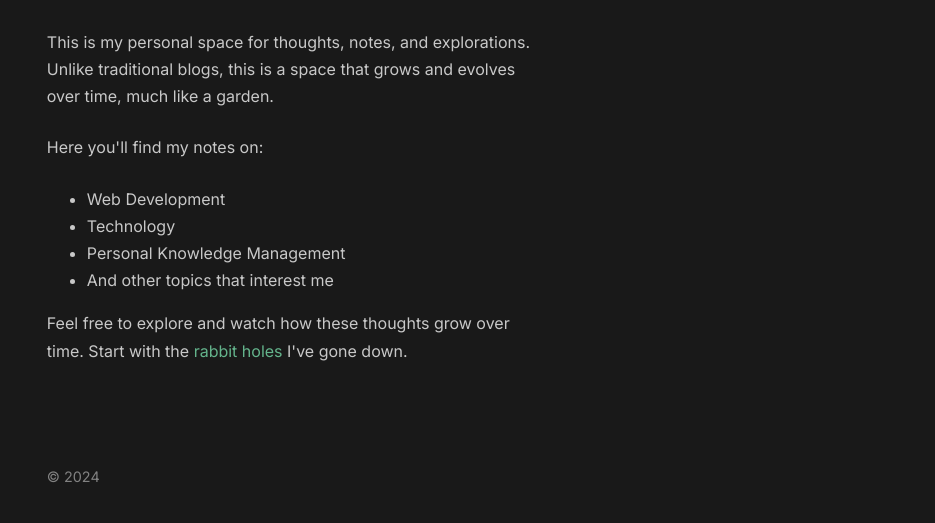
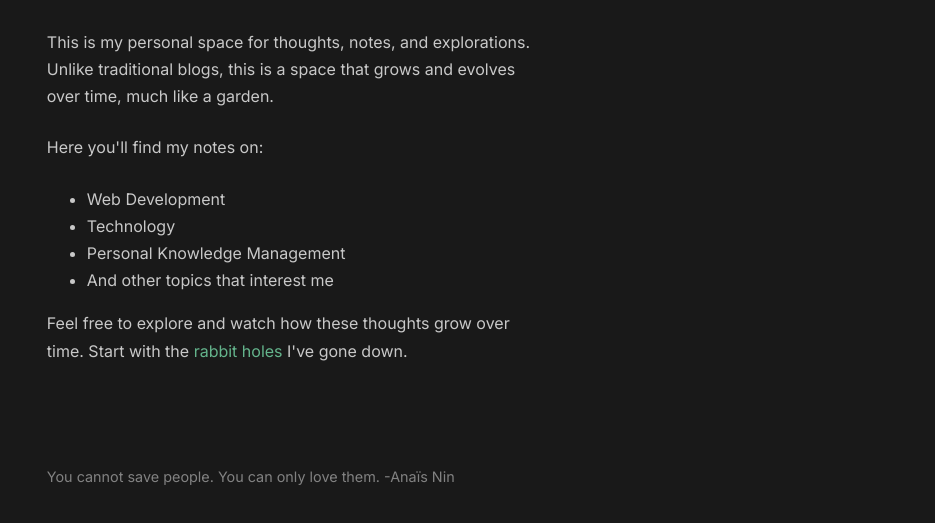
Before and after one commit to chasedotai/starter-static-site, a website: page src/content/index.html in a window 1280 px wide. Shown: the part 231-754 px from the top of the page, without its empty margins (345-1280 px from the left). Drawn offline with Linux system fonts and the light colour scheme.

Commit message:
forgot to accept changes. Actually update footer

```diff
--- a/src/content/index.html
+++ b/src/content/index.html
@@ -46,7 +46,7 @@
         </p>
     </main>
     <footer>
-        <p>&copy; 2024</p>
+        <p>You cannot save people. You can only love them. -Anaïs Nin</p>
     </footer>
 
     <script>
```
Also changed, not shown: src/templates/base.html (+1 -1 lines).
